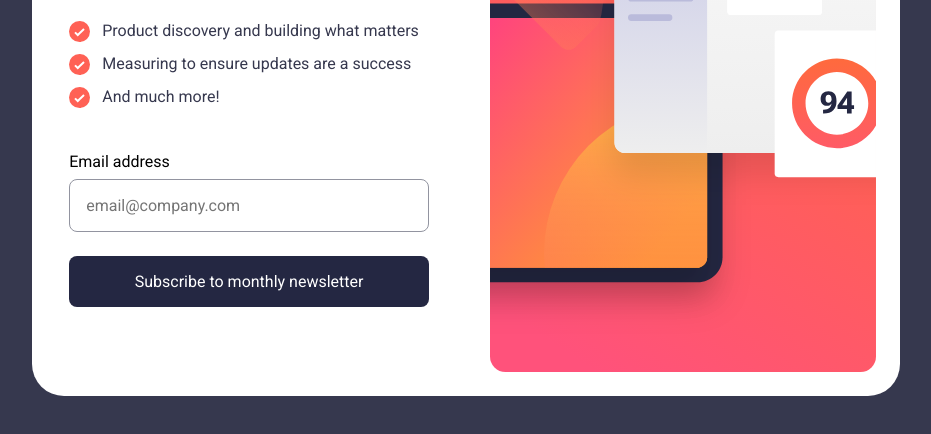
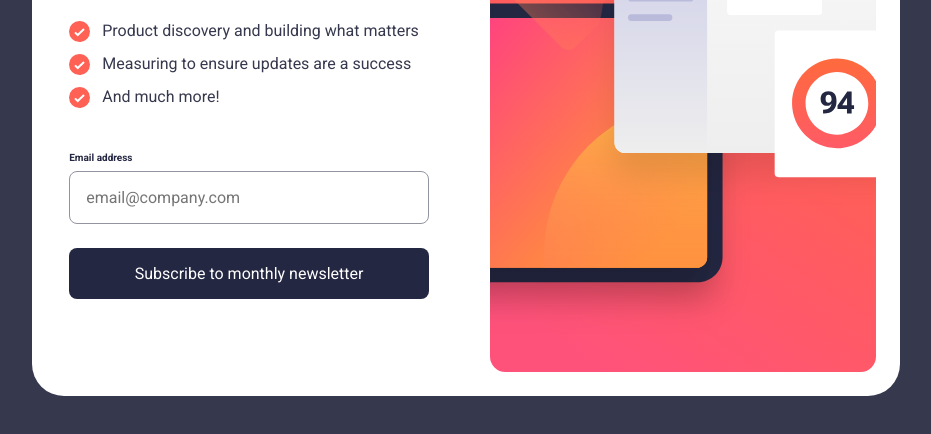
Before and after one commit to toronado93/sign-up-component, a plain HTML site: page index.html in a window 1280 px wide. Shown: the part 314-748 px from the top of the page, without its empty margins (174-1105 px from the left). Drawn offline with Linux system fonts and the light colour scheme.

Commit message:
Update style.css
h3 is changed  to label

```diff
--- a/style.css
+++ b/style.css
@@ -187,7 +187,7 @@ p {
   justify-content: space-between;
 }
 
-.form h3 {
+.form label {
   font-size: 10px;
   font-weight: var(--fw-bold);
   color: var(--clr-neutral-400);
```
